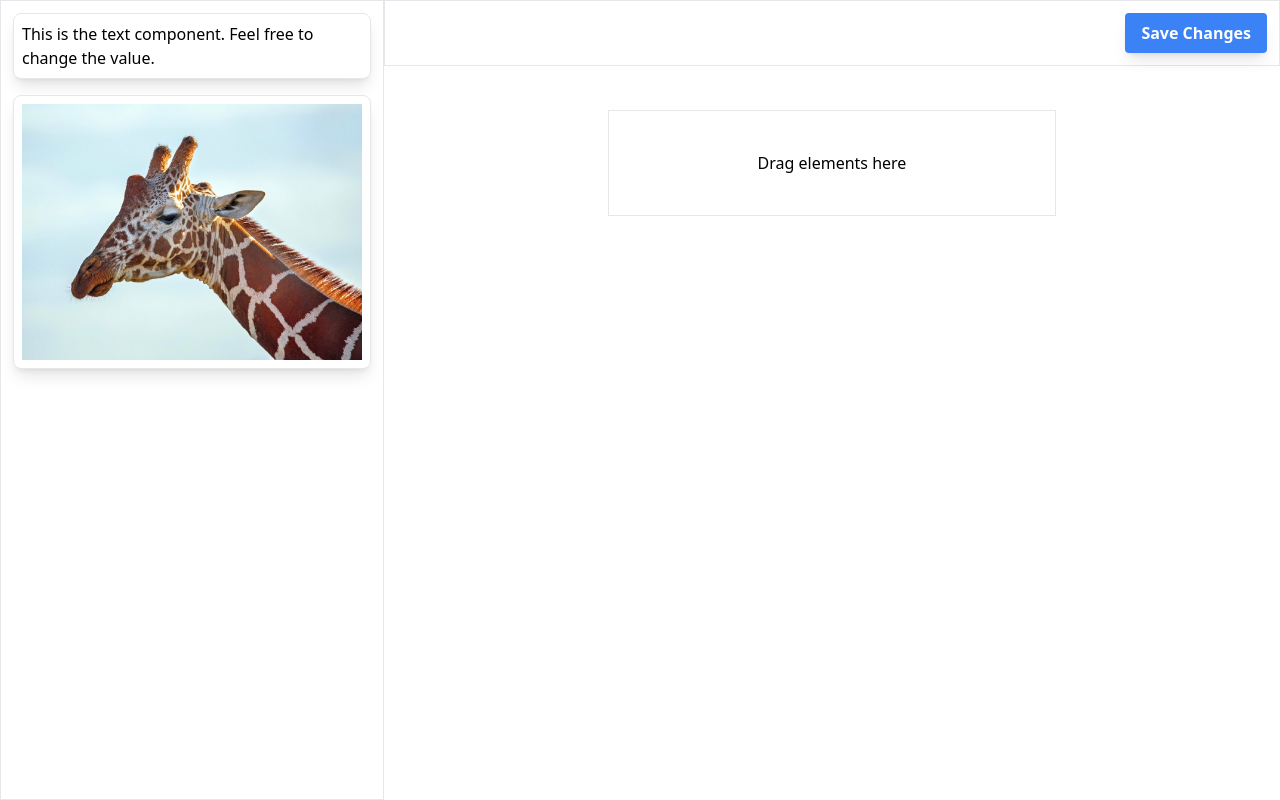
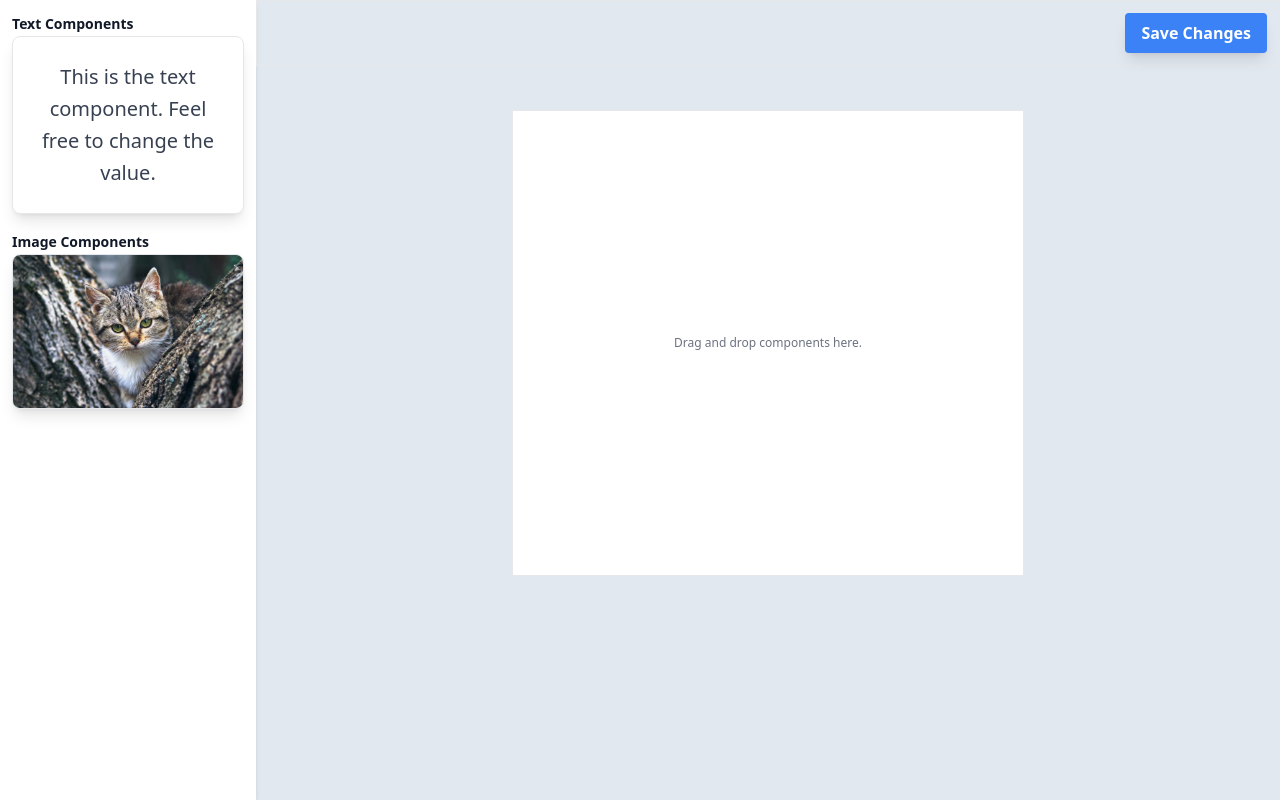
Before and after one commit to dananjayarumesh/drag-and-drop-builder, a Vue app: page / in a window 1280 px wide. Built offline with nearby package versions, Linux system fonts and the light colour scheme.

Commit message:
ui optimizations

```diff
--- a/index.html
+++ b/index.html
@@ -6,7 +6,7 @@
     <meta name="viewport" content="width=device-width, initial-scale=1.0">
     <title>Vite App</title>
   </head>
-  <body>
+  <body class="bg-slate-200">
     <div id="app"></div>
     <script type="module" src="/src/main.js"></script>
   </body>
--- a/src/App.vue
+++ b/src/App.vue
@@ -4,9 +4,12 @@ import BlockContainer from './components/BlockContainer.vue';
 import EditDialog from './components/EditDialog.vue';
 import defines from './defines';
 
-const list1 = ref([
-  { id: 1, type: 'text', value: "This is the text component. Feel free to change the value." },
-  { id: 2, type: 'image', value: defines.blockImages[0] }
+const textBlocks = ref([
+  { type: 'text', value: "This is the text component. Feel free to change the value." }
+]);
+
+const imageBlocks = ref([
+  { type: 'image', value: defines.blockImages[0] }
 ]);
 
 const list2 = ref([]);
@@ -48,24 +51,38 @@ const setEditValue = (value) => {
   });
   list2.value = newList;
 }
+
+const onAdd = (e, originalEvent) => {
+  console.log(e,originalEvent);
+}
 </script>
 
 <template>
-  <div class="grid grid-cols-[30%_70%]">
-    <div class="border h-screen border-solid bg-white p-3">
-      <BlockContainer v-model="list1" :class="'draggable-list'" :sort="false"
-        :group="{ name: 'blocks', pull: 'clone', put: false }" itemKey="templates" />
+  <div class="grid grid-cols-[20%_80%]">
+    <div class="h-screen bg-white shadow-md overflow-auto">
+      <!-- <div class="w-full border p-3 bg-neutral-600 text-white">
+        <h1>Component Picker</h1>
+      </div> -->
+      <div class="p-3">
+        <p class="text-sm/6 font-semibold text-gray-900">Text Components</p>
+        <BlockContainer v-model="textBlocks" :class="'draggable-list'" :sort="false"
+          :group="{ name: 'blocks', pull: 'clone', put: false }" itemKey="textBlocks" />
+
+        <p class="text-sm/6 font-semibold text-gray-900">Image Components</p>
+        <BlockContainer v-model="imageBlocks" :class="'draggable-list'" :sort="false"
+          :group="{ name: 'blocks', pull: 'clone', put: false }" itemKey="imageBlocks" />
+      </div>
     </div>
-    <div>
+    <div class="max-h-screen overflow-auto">
       <div class="w-full border p-3 text-right">
         <button type="button"
           class="bg-blue-500 text-white font-bold py-2 px-4 rounded shadow-lg hover:bg-blue-600 focus:outline-none focus:ring-blue-400 focus:ring-offset-2 active:bg-blue-700">Save
           Changes</button>
       </div>
       <div class="flex items-center justify-center">
-        <BlockContainer v-model="list2" :class="'draggable-list w-2/4 border mt-11 relative p-10'" group="blocks"
-          animation="150" :displayCompOptions="true" @duplicate="duplicateComp" @remove="removeComp" @edit="showEdit"
-          itemKey="preview" />
+        <BlockContainer v-model="list2" :class="'draggable-list w-2/4 border mt-11 mb-11 relative p-10 bg-white'"
+          group="blocks" animation="150" :displayCompOptions="true" @move="onAdd" @duplicate="duplicateComp"
+          @remove="removeComp" @edit="showEdit" itemKey="preview" />
       </div>
     </div>
   </div>
--- a/src/components/BlockContainer.vue
+++ b/src/components/BlockContainer.vue
@@ -24,10 +24,9 @@ defineProps({
       </div>
     </template>
     <template #header v-if="$attrs.modelValue && $attrs.modelValue.length === 0">
-      <div class="flex items-center justify-center">
-        <div>Drag elements here</div>
+      <div class="flex items-center justify-center min-h-96">
+        <p class="truncate text-xs/5 text-gray-500">Drag and drop components here.</p>
       </div>
-
     </template>
   </draggable>
 </template>
--- a/src/components/BlockOptions.vue
+++ b/src/components/BlockOptions.vue
@@ -1,20 +1,20 @@
 <template>
-  <div class="opacity-0 group-hover:opacity-100 text-right absolute right-0 -top-10 bg-white">
-    <button type="button" class="p-2 border" @click="$emit('duplicate')">
+  <div class="opacity-0 group-hover:opacity-100 text-right absolute right-0 -top-10 bg-white text-white">
+    <button type="button" class="p-2 border bg-green-600" @click="$emit('duplicate')">
       <svg xmlns="http://www.w3.org/2000/svg" fill="none" viewBox="0 0 24 24" stroke-width="1.5" stroke="currentColor"
         class="size-6">
         <path stroke-linecap="round" stroke-linejoin="round"
           d="M15.75 17.25v3.375c0 .621-.504 1.125-1.125 1.125h-9.75a1.125 1.125 0 0 1-1.125-1.125V7.875c0-.621.504-1.125 1.125-1.125H6.75a9.06 9.06 0 0 1 1.5.124m7.5 10.376h3.375c.621 0 1.125-.504 1.125-1.125V11.25c0-4.46-3.243-8.161-7.5-8.876a9.06 9.06 0 0 0-1.5-.124H9.375c-.621 0-1.125.504-1.125 1.125v3.5m7.5 10.375H9.375a1.125 1.125 0 0 1-1.125-1.125v-9.25m12 6.625v-1.875a3.375 3.375 0 0 0-3.375-3.375h-1.5a1.125 1.125 0 0 1-1.125-1.125v-1.5a3.375 3.375 0 0 0-3.375-3.375H9.75" />
       </svg>
     </button>
-    <button type="button" class="p-2 border" @click="$emit('edit')">
+    <button type="button" class="p-2 border bg-blue-600" @click="$emit('edit')">
       <svg xmlns="http://www.w3.org/2000/svg" fill="none" viewBox="0 0 24 24" stroke-width="1.5" stroke="currentColor"
         class="size-6">
         <path stroke-linecap="round" stroke-linejoin="round"
           d="m16.862 4.487 1.687-1.688a1.875 1.875 0 1 1 2.652 2.652L10.582 16.07a4.5 4.5 0 0 1-1.897 1.13L6 18l.8-2.685a4.5 4.5 0 0 1 1.13-1.897l8.932-8.931Zm0 0L19.5 7.125M18 14v4.75A2.25 2.25 0 0 1 15.75 21H5.25A2.25 2.25 0 0 1 3 18.75V8.25A2.25 2.25 0 0 1 5.25 6H10" />
       </svg>
     </button>
-    <button type="button" class="p-2 border" @click="$emit('remove')">
+    <button type="button" class="p-2 border bg-red-600" @click="$emit('remove')">
       <svg xmlns="http://www.w3.org/2000/svg" viewBox="0 0 24 24" fill="currentColor" class="size-6">
         <path fill-rule="evenodd"
           d="M5.47 5.47a.75.75 0 0 1 1.06 0L12 10.94l5.47-5.47a.75.75 0 1 1 1.06 1.06L13.06 12l5.47 5.47a.75.75 0 1 1-1.06 1.06L12 13.06l-5.47 5.47a.75.75 0 0 1-1.06-1.06L10.94 12 5.47 6.53a.75.75 0 0 1 0-1.06Z"
--- a/src/components/ImageBlock.vue
+++ b/src/components/ImageBlock.vue
@@ -10,9 +10,9 @@ defineProps({
 
 <template>
   <div
-    class="mx-auto bg-white border border-gray-200 rounded-lg shadow-lg overflow-hidden mb-4 p-2 hover:cursor-move">
-    <div class="w-full h-64 bg-gray-100 flex items-center justify-center">
-      <img class="h-full object-cover object-center" :src="imageUrl">
+    class="mx-auto bg-white border border-gray-200 rounded-lg shadow-lg overflow-hidden mb-4 hover:cursor-move">
+    <div class="w-full max-h-60 flex items-center justify-center">
+      <img class="w-full h-auto object-cover object-center" :src="imageUrl">
     </div>
   </div>
 </template>
--- a/src/components/TextBlock.vue
+++ b/src/components/TextBlock.vue
@@ -11,7 +11,7 @@ defineProps({
 
 <template>
   <div
-    class="mx-auto bg-white border border-gray-200 rounded-lg shadow-lg overflow-hidden mb-4 p-2 hover:cursor-move">
-    {{ text }}
+    class="mx-auto text-center bg-white border border-gray-200 rounded-lg shadow-lg overflow-hidden mb-4 p-6 hover:cursor-move">
+    <p class="text-xl/8 text-gray-700">{{ text }}</p>
   </div>
 </template>
--- a/src/defines.js
+++ b/src/defines.js
@@ -1,7 +1,7 @@
 const defines = {
   blockImages: [
+    '/images/2.jpg',
     '/images/1.jpg',
-    '/images/2.jpg',
     '/images/3.jpg',
     '/images/4.jpg',
   ]
```
